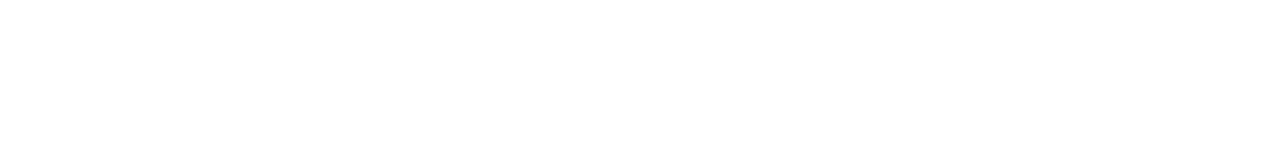
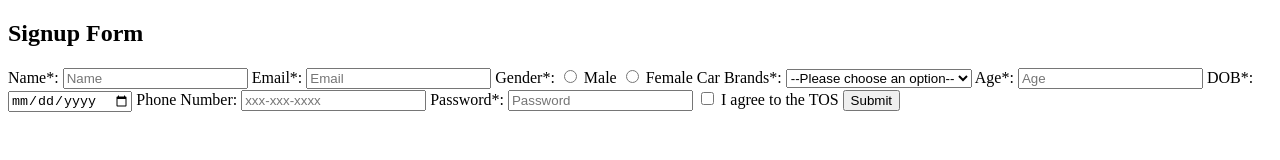
Before and after one commit to acciojob/signup-form-car-Akash-Hajare, a website: page main.html in a window 1280 px wide. Drawn offline with Linux system fonts and the light colour scheme.

Commit message:
created a submission

```diff
--- a/main.html
+++ b/main.html
@@ -8,6 +8,49 @@
 
 <body>
 	<!-- the entire body must be written by student -->
+	<form method="post">
+  <h2>Signup Form</h2>
+
+  <label for="name">Name*:</label>
+  <input type="text" id="name" name="name" placeholder="Name" required>
+
+  <label for="email">Email*:</label>
+  <input type="email" id="email" name="email" placeholder="Email" required>
+
+  <label>Gender*:</label>
+  <input type="radio" id="gender_m" name="gender" required>
+  <label for="gender_m">Male</label>
+  <input type="radio" id="gender_f" name="gender" required>
+  <label for="gender_f">Female</label>
+
+  <label for="cars">Car Brands*:</label>
+  <select id="cars" name="cars" required>
+    <option value="" disabled selected>--Please choose an option--</option>
+    <option value="BMW">BMW</option>
+    <option value="Audi">Audi</option>
+    <option value="Mercedes">Mercedes</option>
+  </select>
+
+  <label for="age">Age*:</label>
+  <input type="number" id="age" name="age" placeholder="Age" required>
+
+  <label for="dob">DOB*:</label>
+  <input type="date" id="dob" name="dob" required>
+
+  <label for="tel">Phone Number:</label>
+  <input type="tel" id="tel" name="tel" placeholder="xxx-xxx-xxxx">
+
+  <label for="password">Password*:</label>
+  <input type="password" id="password" name="password" placeholder="Password" required>
+
+  <label for="tos">
+    <input type="checkbox" id="tos" name="tos" required>
+    I agree to the TOS
+  </label>
+
+  <button type="submit">Submit</button>
+</form>
+
     <script type="text/javascript" src="./script.js">
 </script>
 
```
